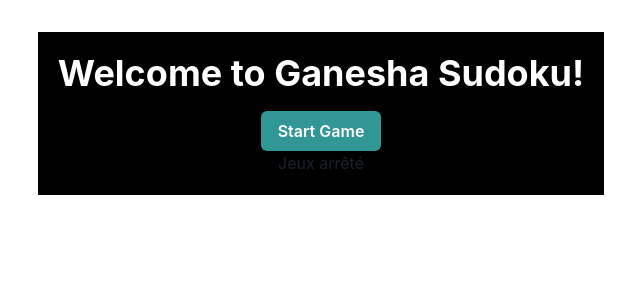
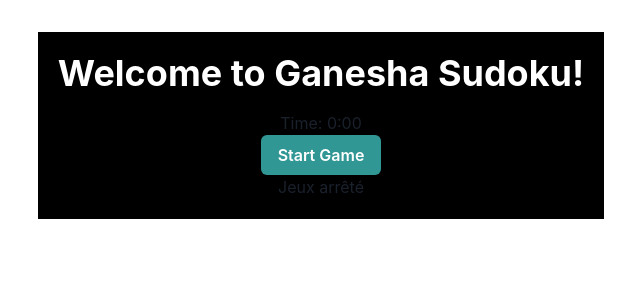
Before and after one commit to alexisdegraeve/ganeshasudoku, a React (Vite) app in the folder ganesha-sudoku/: page / in a window 1280 px wide. Shown: the top 300 px of the page, without its empty margins (319-959 px from the left). Built offline with nearby package versions, Linux system fonts and the light colour scheme.

Commit message:
add timer

```diff
--- a/ganesha-sudoku/src/game.tsx
+++ b/ganesha-sudoku/src/game.tsx
@@ -92,21 +92,38 @@ function Game() {
     const [nbSelected, setNbSelected] = useState(-1);
     const [wrong, setWrong] = useState(0);
     const [playNumbers, setPlayNumbers] = useState<number[]>([]);
+    const [time, setTime] = useState(0);
+    const [timerActive, setTimerActive] = useState(false);
 
 
     useEffect(() => {
+        if (playNumbers.slice(1).every(n => n === 0)) {
+            setTimeout(() => {
+                setTimerActive(false); // arrêt du timer
+                console.log("You Win !");
+            }, 0);
+        }
         if (grid.length > 0) {
             // ici grid est bien mis à jour
             console.log("Grid initialisée", grid);
             console.log('init playnumbers ', playNumbers);
 
         }
-    }, [grid, playNumbers]);
+
+        if (!timerActive) return;
+        const interval = setInterval(() => {
+            setTime(prev => prev + 1);
+        }, 1000);
+
+        return () => clearInterval(interval);
+
+    }, [grid, playNumbers, timerActive]);
 
 
 
     const StopGame = () => {
         console.log("Start Game");
+        setTimerActive(false);
         setStarted(false);
     }
 
@@ -173,11 +190,14 @@ function Game() {
         setWrong(0);
         setStarted(true);
         InitGrid();
+        setTime(0);
+        setTimerActive(true);
     }
     return (
         <>
             <Box bg="black" p={5}>
                 <Heading mb={4} color="white">Welcome to Ganesha Sudoku!</Heading>
+                <p>Time: {Math.floor(time / 60)}:{String(time % 60).padStart(2, '0')}</p>
                 {!started && <>
 
                     <Button colorScheme="teal" onClick={StartGame}>Start Game</Button>
```
